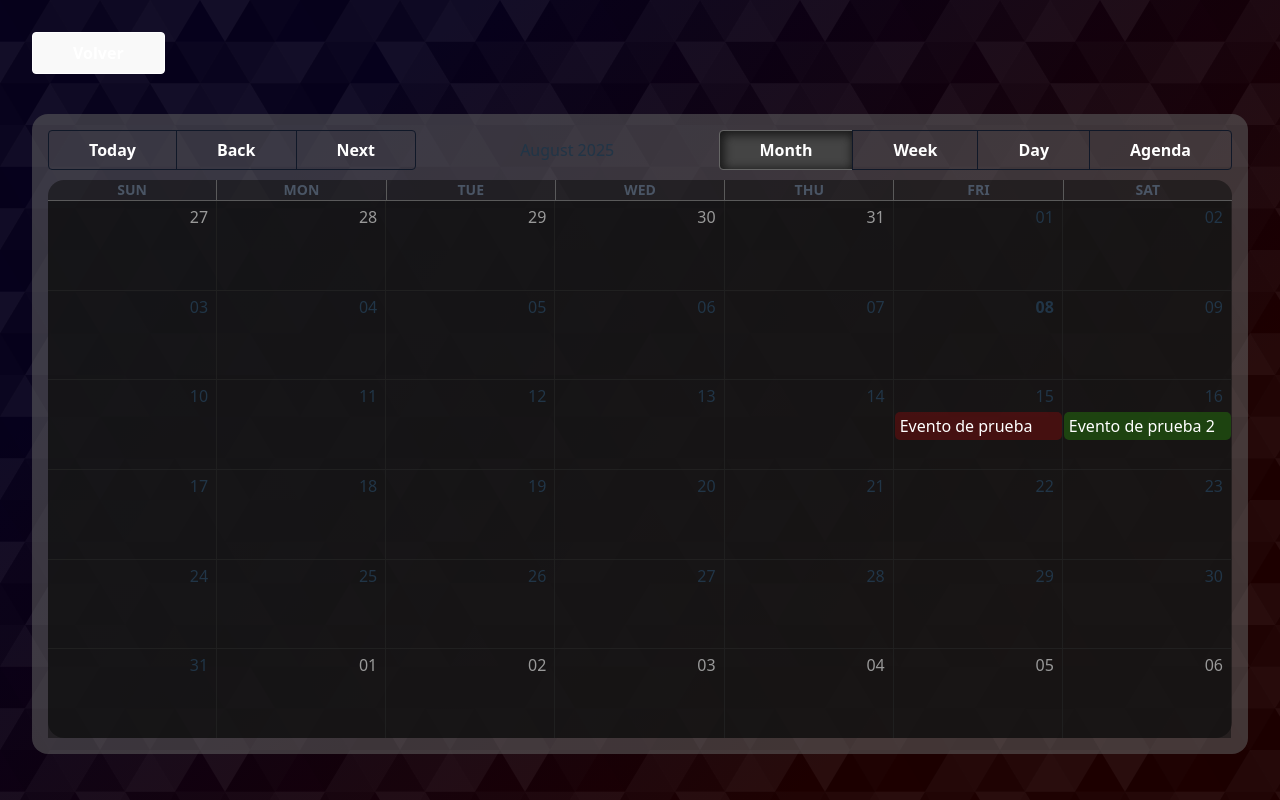
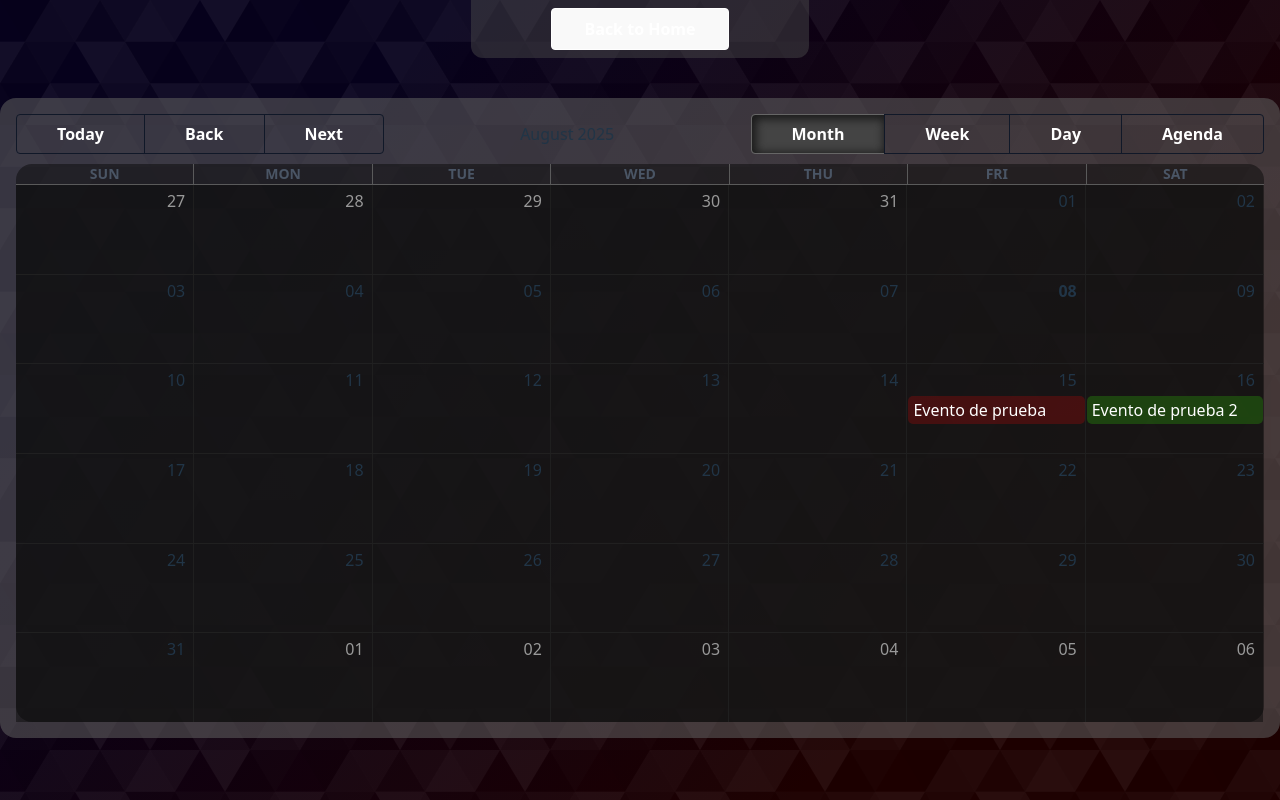
Before and after one commit to tobiasR2004/Habit-Tracker, a React (Vite) app in the folder Habit-Tracker/: page /ManageHabits in a window 1280 px wide. Built offline with nearby package versions, Linux system fonts and the light colour scheme.

Commit message:
"20:11 NUEVO MENU"

```diff
--- a/Habit-Tracker/src/App.css
+++ b/Habit-Tracker/src/App.css
@@ -4,7 +4,6 @@
 #root {
   max-width: 1280px;
   margin: 0 auto;
-  padding: 2rem;
 }
 
 /*ESTILOS PARA CALENDARIO*/
--- /dev/null
+++ b/Habit-Tracker/src/components/menucomponents/Header.tsx
@@ -0,0 +1,38 @@
+import { useNavigate, useLocation } from "react-router-dom";
+
+export default function Header() {
+    const location = useLocation();
+    const navigate = useNavigate();
+    const path = location.pathname;
+    let buttons;
+    const btnClass = 'border-1 text-white cursor-pointer font-bold py-2 px-8 rounded hover:bg-[#ffffff2e] hover:scale-110 origin-bottom-left transition-all duration-150';
+
+
+    if(path === "/Menu"){
+        buttons = (
+            <>
+            <button className={btnClass} onClick={() => {navigate("/ManageHabits")}}>
+                Manage Habits
+            </button>
+            <button className={btnClass} onClick={() => {navigate("/")}}>
+                Menu
+            </button>
+            </>
+        );
+    }
+        else if(path === "/ManageHabits"){
+            buttons = (
+                <>
+                <button className={btnClass} onClick={() => {navigate("/Menu")}}>
+                    Back to Home
+                </button>
+                </>
+            );
+        }
+
+    return (
+        <div className="flex gap-8 w-fit mx-auto p-2 px-20 mb-10 rounded-b-xl justify-center items-center bg-[#4b4b4b79]">
+            {buttons}
+        </div>
+    );
+}
--- a/Habit-Tracker/src/components/menucomponents/ManageHabits.tsx
+++ b/Habit-Tracker/src/components/menucomponents/ManageHabits.tsx
@@ -1,16 +1,12 @@
 import React from 'react';
-import { useNavigate } from 'react-router-dom';
 import { CalendarPage }  from '../Calendar';
+import Header from './Header';
 
 
 export default function ManageHabits() {
-        const navigate = useNavigate();
-        const handleMenu = () => {
-            navigate('/Menu');
-        }
     return (
-        <section className="object-top-left">
-             <button className='border-1 mb-10 text-white font-bold py-2 px-10 rounded hover:bg-[#ffffff2e] hover:scale-110 origin-bottom-left transition-all duration-150' onClick={handleMenu}> Volver </button>
+        <section>
+             <Header />
             <div className="bg-[#6060608e] rounded-2xl max-h-[95vh] overflow-auto">
                 <CalendarPage />
             </div>
--- a/Habit-Tracker/src/components/menucomponents/MenuComponent.tsx
+++ b/Habit-Tracker/src/components/menucomponents/MenuComponent.tsx
@@ -1,19 +1,9 @@
 import React from 'react';
-import { useNavigate } from 'react-router-dom';
+import Header from './Header';
 
 export default function MenuComponent() {
-    const navigate = useNavigate();
-    const handleBack = () => {
-        navigate('/');
-    }
-    const handleManage = () => {
-        navigate('/ManageHabits');
-    }
 
     return (
-        <div className="flex gap-8 justify-center items-center">
-             <button className='border-1 text-white font-bold py-2 px-10 rounded hover:bg-[#ffffff2e] hover:scale-110 origin-bottom-left transition-all duration-150 ' onClick={handleBack}> VOLVER </button>
-             <button className='border-1 text-white font-bold py-2 px-10 rounded hover:bg-[#ffffff2e] hover:scale-110 origin-bottom-left transition-all duration-150 ' onClick={handleManage}> Manage Your Habits</button>
-        </div>
+        <Header />
     );
 }
```
